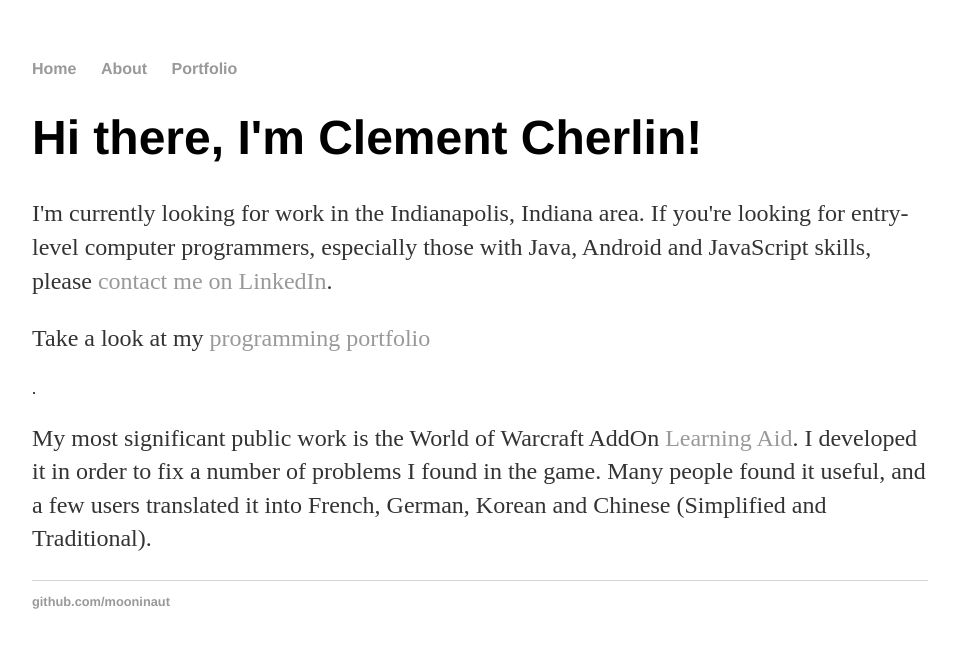
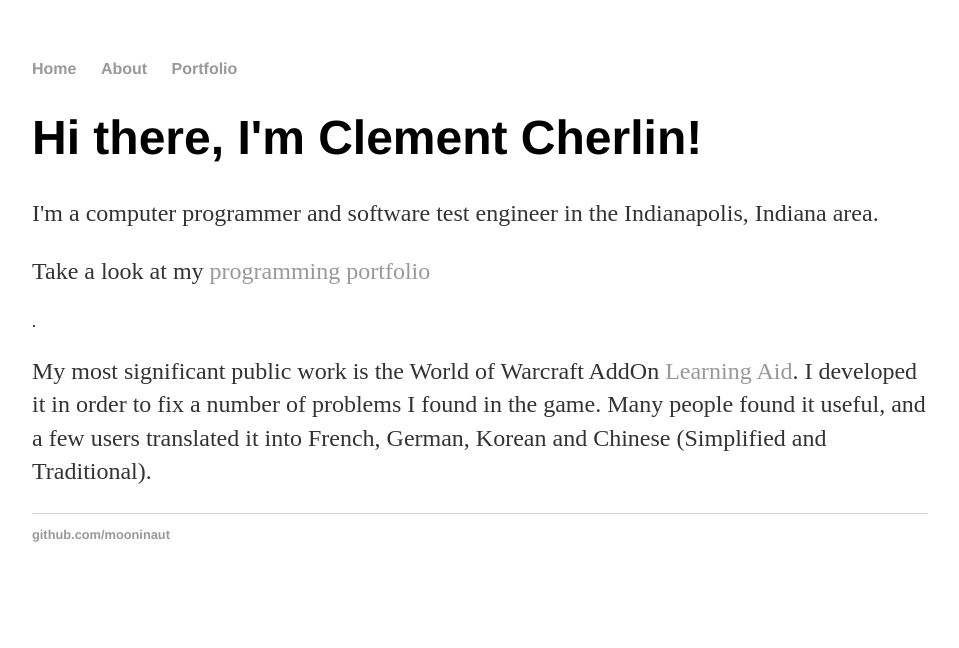
Before and after one commit to Mooninaut/mooninaut.github.io, a Jekyll site: the page built from index.html, in a window 1280 px wide. Shown: the top 648 px of the page, without its empty margins (160-1119 px from the left). Built offline with Jekyll 4.4.1, drawn with Linux system fonts in a browser that asks for light colours.

Commit message:
Not looking for work at present.

```diff
--- a/index.html
+++ b/index.html
@@ -4,7 +4,7 @@ title: Clement Cherlin
 ---
 <div class="blurb">
 	<h1>Hi there, I'm Clement Cherlin!</h1>
-	<p>I'm currently looking for work in the Indianapolis, Indiana area. If you're looking for entry-level computer programmers, especially those with Java, Android and JavaScript skills, please <a href="https://www.linkedin.com/in/clementcherlin/">contact me on LinkedIn</a>.</p>
+	<p>I'm a computer programmer and software test engineer in the Indianapolis, Indiana area.</p>
 	<p>Take a look at my <a href="portfolio">programming portfolio</a></p>.
 	<p>My most significant public work is the World of Warcraft AddOn <a href="portfolio/learningaid">Learning Aid</a>. I developed it in order to fix a number of problems I found in the game. Many people found it useful, and a few users translated it into French, German, Korean and Chinese (Simplified and Traditional).</p>
 </div><!-- /.blurb -->
```
